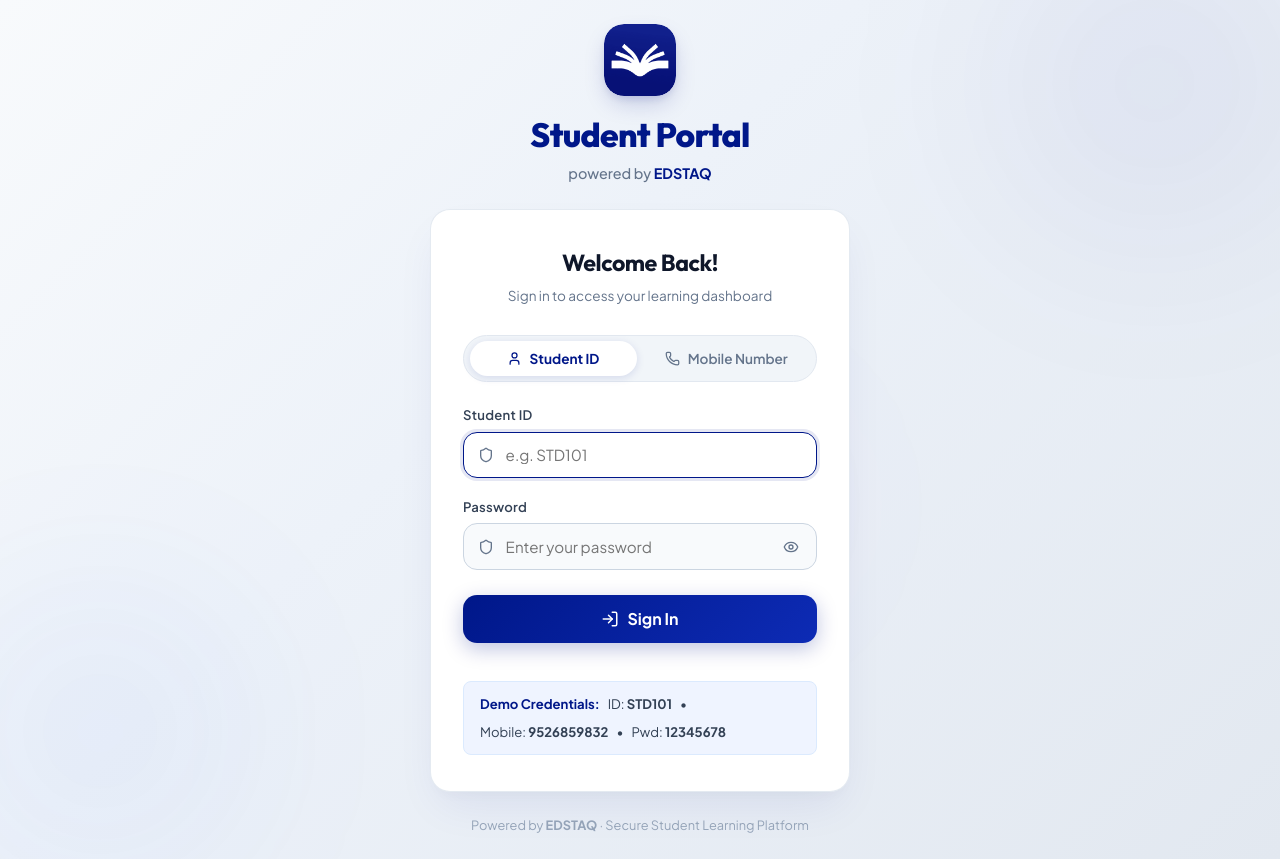
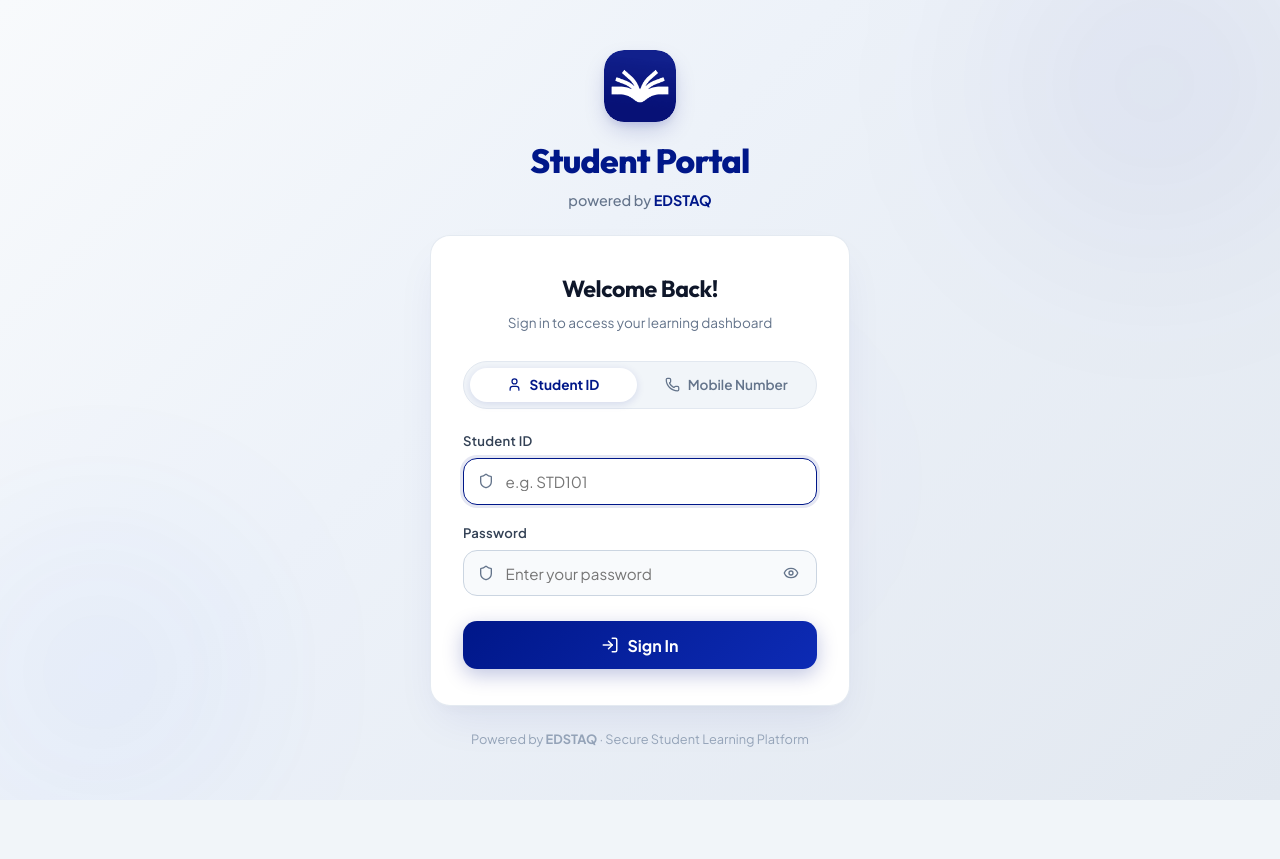
Before and after one commit to edstaq/Student_Portal, a React (Vite) app: page / in a window 1280 px wide. After the commit the page ends 800 px from the top, so only its background shows below. Built offline with nearby package versions, Linux system fonts and the light colour scheme.

Commit message:
Remove demo credentials box from login page

```diff
--- a/src/pages/Login.jsx
+++ b/src/pages/Login.jsx
@@ -292,16 +292,6 @@ export default function Login({ onLoginSuccess }) {
                 </>
               )}
             </button>
-
-            {/* Demo Credential Hint */}
-            <div className="login-demo-hint">
-              <span className="login-demo-label">Demo Credentials:</span>
-              <span>ID: <strong>STD101</strong></span>
-              <span>•</span>
-              <span>Mobile: <strong>9526859832</strong></span>
-              <span>•</span>
-              <span>Pwd: <strong>12345678</strong></span>
-            </div>
           </form>
         </div>
 
```
Also changed, not shown: 2 other files (tests, documents, lock files or other folders).
